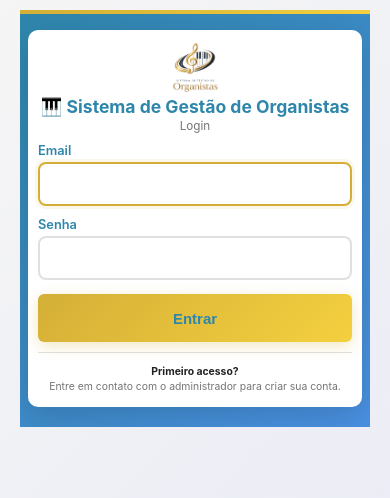
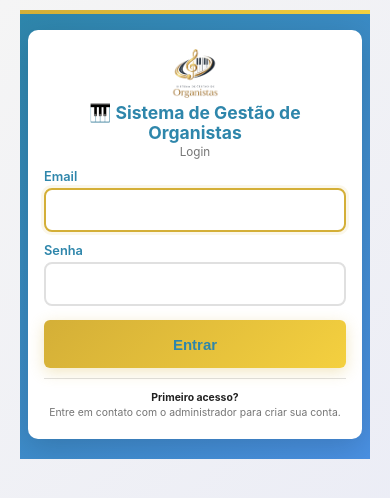
Before and after one commit to souzalinux78/gestao-organista, a React (Create React App) app in the folder client/: page /login in a window 390 px wide. Shown: the top 498 px of the page. Built offline with nearby package versions, Linux system fonts and the light colour scheme.

Commit message:
Cria conf de PWA

```diff
--- a/client/src/index.css
+++ b/client/src/index.css
@@ -32,6 +32,9 @@ body {
   -moz-osx-font-smoothing: grayscale;
   background: linear-gradient(135deg, var(--gray-light) 0%, #e8eaf6 100%);
   min-height: 100vh;
+  margin: 0;
+  padding: 0;
+  overflow-x: hidden;
 }
 
 code {
--- a/client/src/pages/Login.css
+++ b/client/src/pages/Login.css
@@ -5,11 +5,13 @@
   align-items: center;
   justify-content: center;
   background: linear-gradient(135deg, var(--blue-primary) 0%, var(--blue-light) 100%);
+  background-color: var(--blue-primary); /* Fundo azul sólido */
   padding: 20px;
   position: relative;
   overflow-y: auto;
   overflow-x: hidden;
   -webkit-overflow-scrolling: touch;
+  width: 100%;
 }
 
 .login-container::before {
@@ -154,18 +156,20 @@
 /* Responsividade Mobile */
 @media (max-width: 768px) {
   .login-container {
-    padding: 8px;
-    align-items: flex-start;
-    padding-top: max(8px, env(safe-area-inset-top));
+    padding: 15px;
+    align-items: center; /* Centralizar verticalmente */
+    justify-content: center; /* Centralizar horizontalmente */
+    padding-top: max(15px, env(safe-area-inset-top));
     padding-bottom: max(15px, env(safe-area-inset-bottom));
     min-height: 100vh;
     min-height: -webkit-fill-available;
   }
 
   .login-card {
-    padding: 14px 12px;
+    padding: 20px 18px;
     border-radius: 12px;
     max-width: 100%;
+    width: 100%;
     margin: 0 auto;
     box-shadow: 0 8px 30px rgba(0, 0, 0, 0.15);
     flex-shrink: 0;
@@ -235,14 +239,17 @@
 
 @media (max-width: 480px) {
   .login-container {
-    padding: 6px;
-    padding-top: max(6px, env(safe-area-inset-top));
+    padding: 12px;
+    align-items: center; /* Centralizar verticalmente */
+    justify-content: center; /* Centralizar horizontalmente */
+    padding-top: max(12px, env(safe-area-inset-top));
     padding-bottom: max(12px, env(safe-area-inset-bottom));
   }
 
   .login-card {
-    padding: 12px 10px;
+    padding: 18px 16px;
     border-radius: 10px;
+    width: 100%;
   }
 
   .login-card h1 {
@@ -308,13 +315,16 @@
 /* Telas muito pequenas (menos de 360px) */
 @media (max-width: 360px) {
   .login-container {
-    padding: 5px;
-    padding-top: max(5px, env(safe-area-inset-top));
+    padding: 10px;
+    align-items: center; /* Centralizar verticalmente */
+    justify-content: center; /* Centralizar horizontalmente */
+    padding-top: max(10px, env(safe-area-inset-top));
     padding-bottom: max(10px, env(safe-area-inset-bottom));
   }
 
   .login-card {
-    padding: 10px 8px;
+    padding: 16px 14px;
+    width: 100%;
   }
 
   .login-card h1 {
```
Also changed, not shown: 1 other file (tests, documents, lock files or other folders).
